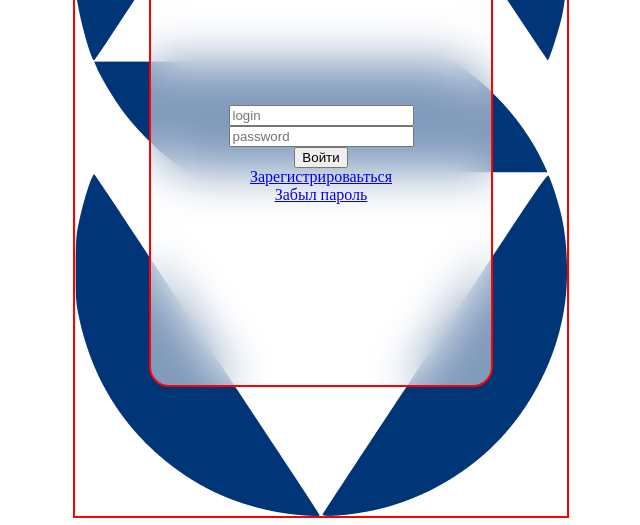
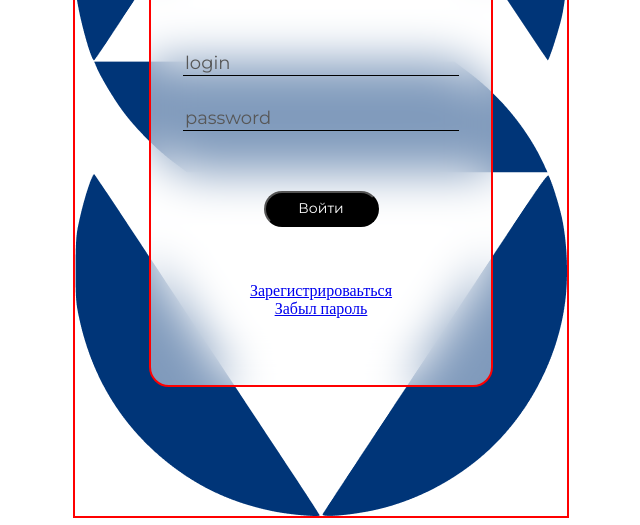
Before and after one commit to danyatochkaru/elevator, a website: page front/index.html in a window 1280 px wide. Shown: the part 291-816 px from the top of the page, without its empty margins (319-959 px from the left). Drawn offline with Linux system fonts and the light colour scheme.

Commit message:
button-ass

```diff
--- a/front/index.html
+++ b/front/index.html
@@ -14,7 +14,7 @@
                 <h1 class="logo_authorization">Авторизация</h1>
                 <input type="text" placeholder="login">
                 <input type="password" placeholder="password">
-                <button>Войти</button>
+                <button class="log_auth">Войти</button>
                 <a href="#">Зарегистрироваьться</a>
                 <a href="#">Забыл пароль</a>
             </div>
--- a/front/style/style.css
+++ b/front/style/style.css
@@ -35,5 +35,37 @@
     line-height: 29px;
     font-family:'Montserrat', sans-serif;
     font-weight: 400;
-    padding: 89px 87px 105px 87px;
+    margin: 89px 0px 83px 0px;
 }
+input::-webkit-input-placeholder { color: #575757; }
+.authorization input{
+    width: 272px;
+    border: none;
+    background:transparent;
+    margin-bottom: 30px;
+    font-family:'Montserrat', sans-serif;
+    font-weight: 400;
+    line-height: 22px;
+    color: #575757;
+    font-size: 18px;
+    border-bottom:1px solid #000000;
+}
+.authorization input:focus{
+    outline:none;
+}
+.log_auth{
+    margin-top: 30px;
+    background: #000000;
+    border-radius: 34px;
+    width: 115px;
+    height: 36px;
+    font-size: 14px;
+    line-height: 17px;
+    font-family:'Montserrat', sans-serif;
+    font-weight: 400;
+    color: #FFFFFF;
+    margin-bottom: 55px;
+}
+.log_auth:hover{
+    cursor: pointer;
+}
```
